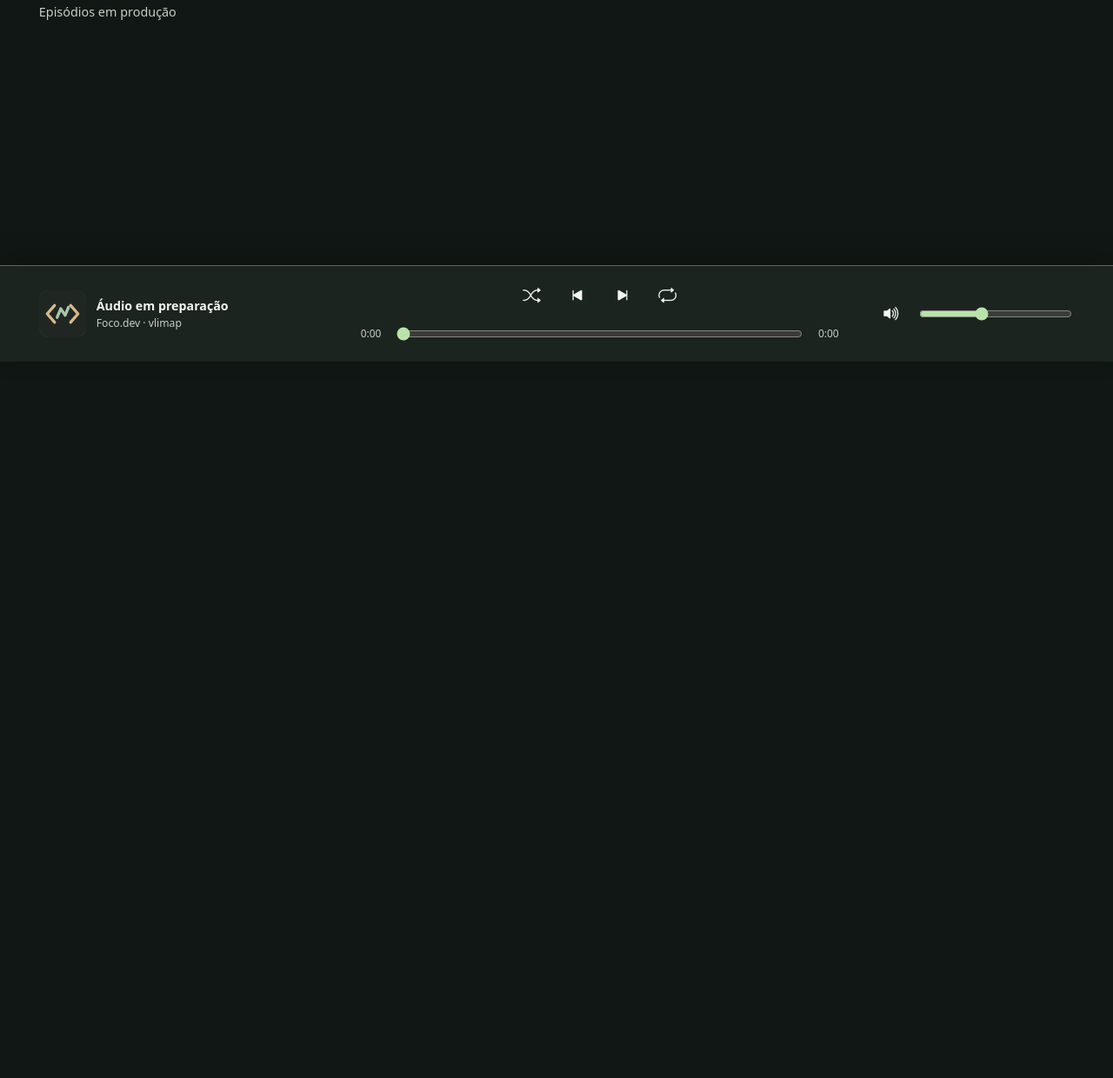
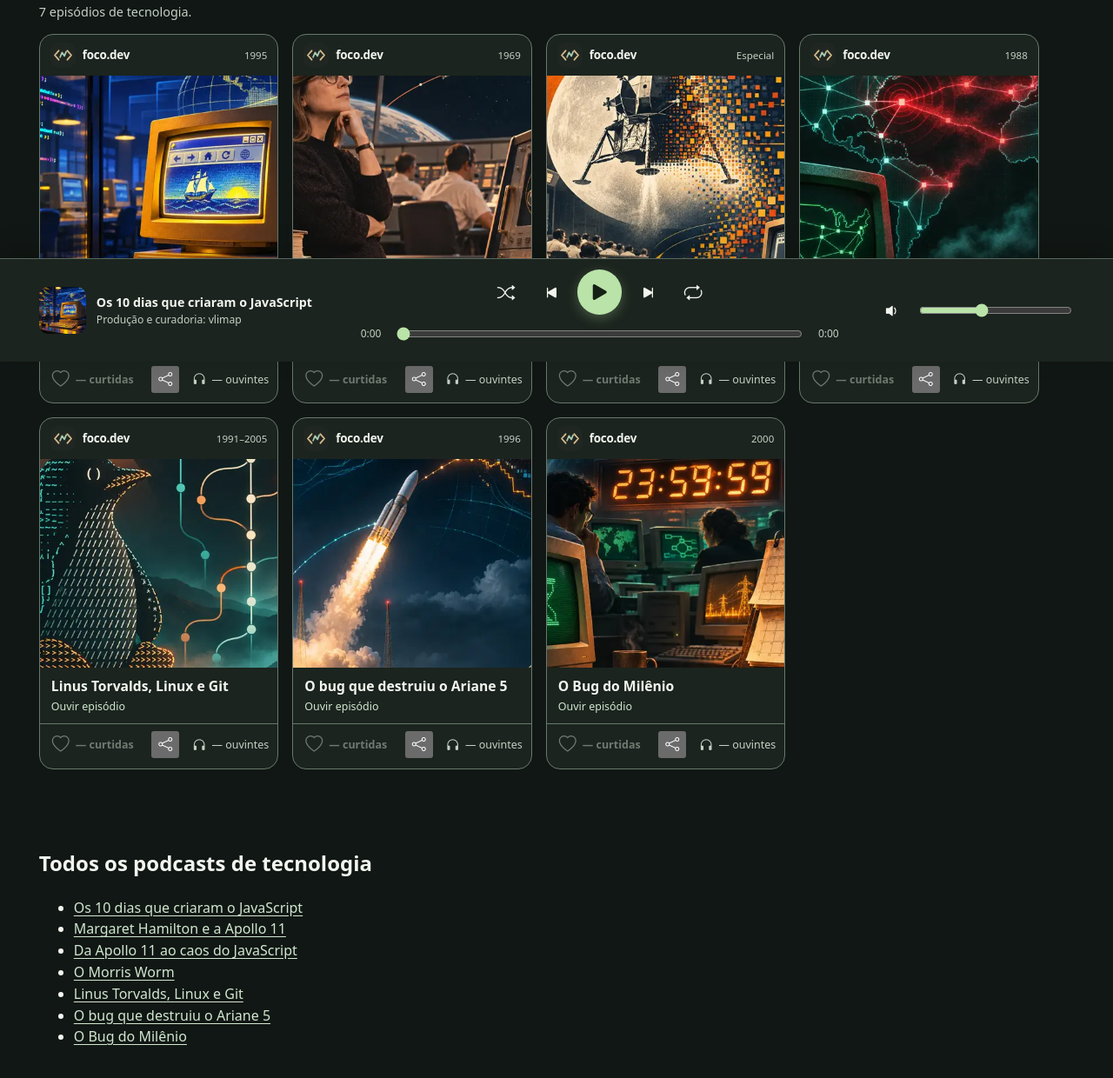
Before and after one commit to vlimap/classroom-music, a website with bundled scripts: page index.html in a window 1280 px wide. Shown: the part 384-1624 px from the top of the page at 87% size. Before the commit the page ends 800 px from the top, so only its background shows below. Built offline with nearby package versions, Linux system fonts and the light colour scheme; files whose address does not match are found by name.

Commit message:
feat(seo): add homepage social metadata, JSON-LD, crawlable links and episode share action

```diff
--- a/index.html
+++ b/index.html
@@ -4,7 +4,26 @@
   <meta charset="utf-8">
   <meta name="viewport" content="width=device-width,initial-scale=1,viewport-fit=cover">
   <meta name="theme-color" content="#151a18">
-  <meta name="description" content="Foco.dev: podcasts sobre tecnologia, histórias de software e engenharia.">
+  <meta name="description" content="Foco.dev: histórias de software, engenharia, segurança digital e pessoas que mudaram a tecnologia.">
+  <meta name="robots" content="index,follow,max-image-preview:large">
+  <meta name="author" content="Foco.dev — Produção e curadoria: vlimap">
+  <link rel="canonical" href="https://classroommusic.vercel.app/">
+  <meta property="og:type" content="website">
+  <meta property="og:site_name" content="Foco.dev">
+  <meta property="og:locale" content="pt_BR">
+  <meta property="og:url" content="https://classroommusic.vercel.app/">
+  <meta property="og:title" content="Foco.dev — Podcasts sobre tecnologia">
+  <meta property="og:description" content="Ouça histórias de software, engenharia, segurança digital e pessoas que mudaram a tecnologia.">
+  <meta property="og:image" content="https://classroommusic.vercel.app/covers/podcasts/javascript-em-10-dias.webp">
+  <meta property="og:image:secure_url" content="https://classroommusic.vercel.app/covers/podcasts/javascript-em-10-dias.webp">
+  <meta property="og:image:type" content="image/webp">
+  <meta property="og:image:alt" content="Arte de capa do podcast sobre a criação do JavaScript">
+  <meta name="twitter:card" content="summary_large_image">
+  <meta name="twitter:title" content="Foco.dev — Podcasts sobre tecnologia">
+  <meta name="twitter:description" content="Histórias de software, engenharia e pessoas que mudaram a tecnologia.">
+  <meta name="twitter:image" content="https://classroommusic.vercel.app/covers/podcasts/javascript-em-10-dias.webp">
+  <meta name="twitter:image:alt" content="Arte de capa do podcast sobre a criação do JavaScript">
+  <script type="application/ld+json">{"@context":"https://schema.org","@graph":[{"@type":"Organization","@id":"https://classroommusic.vercel.app/#publisher","name":"Foco.dev","url":"https://classroommusic.vercel.app/","sameAs":["https://github.com/vlimap/classroom-music"]},{"@type":"WebSite","@id":"https://classroommusic.vercel.app/#website","name":"Foco.dev","url":"https://classroommusic.vercel.app/","inLanguage":"pt-BR","description":"Podcasts sobre tecnologia, histórias de software e engenharia.","publisher":{"@id":"https://classroommusic.vercel.app/#publisher"}},{"@type":"PodcastSeries","@id":"https://classroommusic.vercel.app/#podcast-series","name":"Foco.dev — Podcasts de tecnologia","url":"https://classroommusic.vercel.app/","description":"Histórias de software, engenharia e pessoas que mudaram a tecnologia.","inLanguage":"pt-BR","publisher":{"@id":"https://classroommusic.vercel.app/#publisher"}}]}</script>
   <title>Foco.dev — Podcasts de tecnologia</title>
   <link rel="icon" type="image/svg+xml" href="/logo.svg">
   <link rel="preconnect" href="https://cdn.jsdelivr.net" crossorigin>
@@ -84,6 +103,7 @@
             <p id="episode-date" class="episode-meta"></p>
             <div class="heading-actions">
               <button id="episode-play" type="button" class="button primary" disabled hidden aria-disabled="true"><i class="bi bi-play-fill" aria-hidden="true"></i> Ouvir episódio</button>
+              <button id="episode-share" type="button" class="button secondary"><i class="bi bi-share" aria-hidden="true"></i> Compartilhar</button>
             </div>
             <p id="episode-audio-status" class="status" role="status" aria-live="polite">Áudio ainda não publicado.</p>
           </div>
@@ -131,6 +151,18 @@
       </section>
 
     </main>
+    <nav class="site-index-nav" aria-label="Links permanentes dos podcasts">
+      <h2>Todos os podcasts de tecnologia</h2>
+      <ul>
+        <li><a href="/podcasts/javascript-em-10-dias">Os 10 dias que criaram o JavaScript</a></li>
+        <li><a href="/podcasts/margaret-hamilton-apollo-11">Margaret Hamilton e a Apollo 11</a></li>
+        <li><a href="/podcasts/da-apollo-11-ao-caos-do-javascript">Da Apollo 11 ao caos do JavaScript</a></li>
+        <li><a href="/podcasts/morris-worm-1988">O Morris Worm</a></li>
+        <li><a href="/podcasts/linus-torvalds-linux-e-git">Linus Torvalds, Linux e Git</a></li>
+        <li><a href="/podcasts/bug-ariane-5">O bug que destruiu o Ariane 5</a></li>
+        <li><a href="/podcasts/bug-do-milenio">O Bug do Milênio</a></li>
+      </ul>
+    </nav>
     </div>
   </div>
 
```
